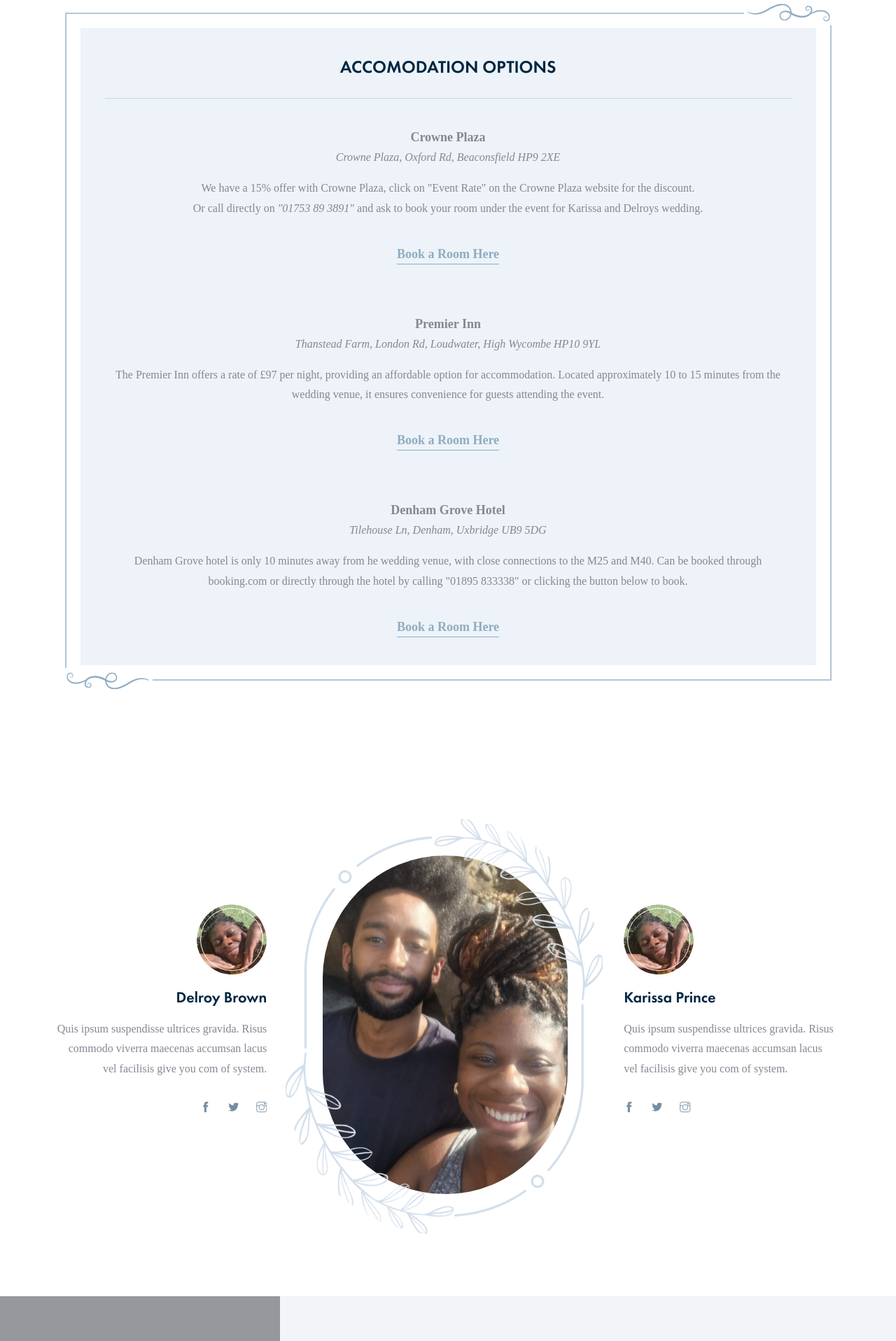
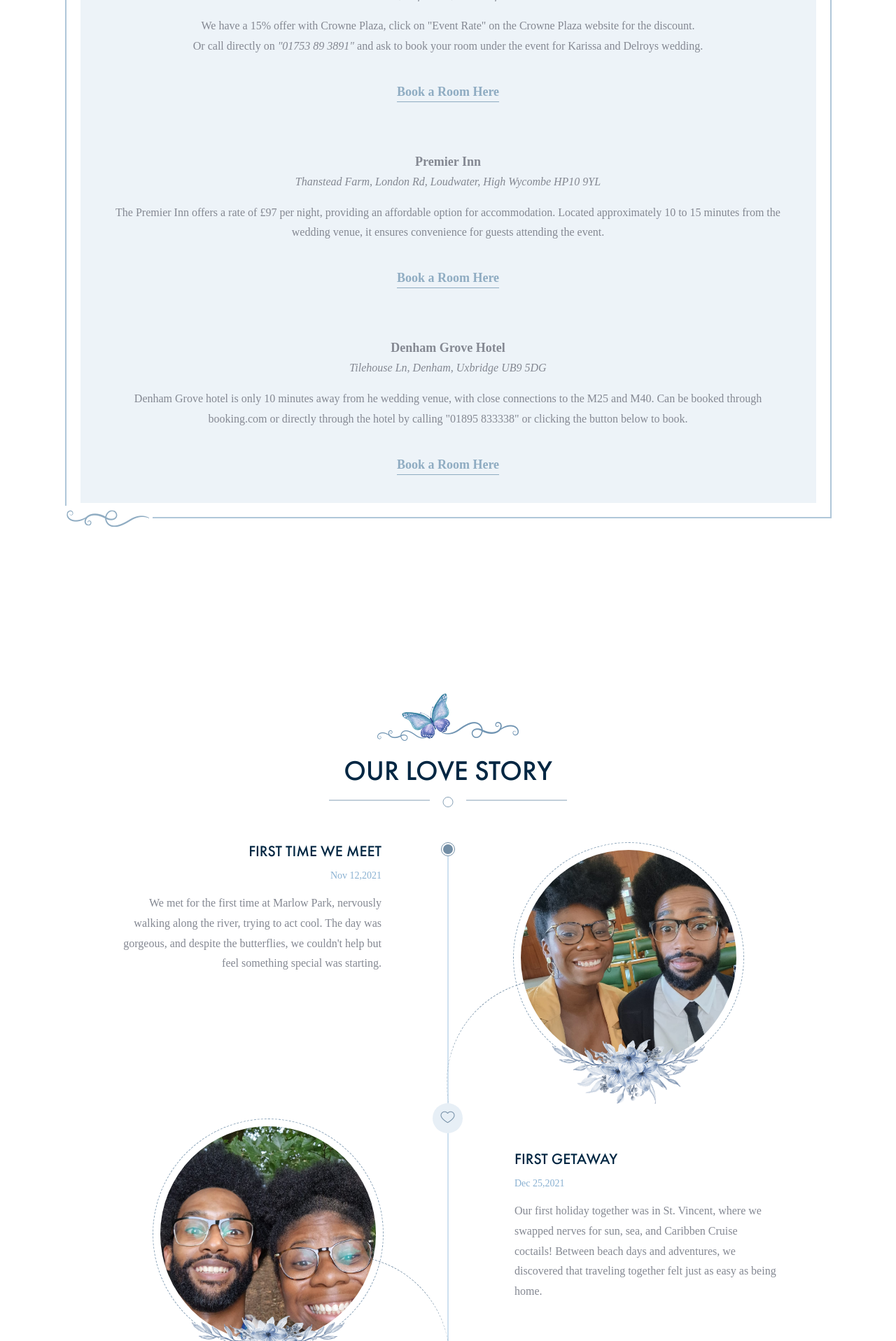
Before and after one commit to DelroyBrown/weddingApp, a Django app: page / in a window 1280 px wide. Shown: the part 2504-4421 px from the top of the page at 70% size. Run offline with Django 5.2, Linux system fonts and the light colour scheme; some libraries are stand-ins or nearby versions; some web fonts are replaced; grey boxes are pictures that could not be loaded.

Commit message:
Updated HTML templates for RSVP email and home page, including changes to layout, content, and image references

```diff
--- a/templates/home/home.html
+++ b/templates/home/home.html
@@ -498,66 +498,8 @@
     </section>
     <!-- end wpo-event-section -->
     <!-- end wpo-wedding-date -->
-    <!-- start couple-section -->
-    <section class="couple-section section-padding" id="couple">
-        <div class="container">
-            <div class="row align-items-center">
-                <div class="col col-xs-12">
-                    <div class="couple-area clearfix">
-                        <div class="text-grid bride">
-                            <div class="couple-img">
-                                <img src="{% static 'images/karisa1.png' %}" alt="">
-                            </div>
-                            <h3>Delroy Brown</h3>
-                            <p>Quis ipsum suspendisse ultrices gravida. Risus commodo viverra maecenas accumsan lacus
-                                vel facilisis give you com of system. </p>
-                            <div class="social">
-                                <ul>
-                                    <li><a href="#"><i class="ti-facebook"></i></a></li>
-                                    <li><a href="#"><i class="ti-twitter-alt"></i></a></li>
-                                    <li><a href="#"><i class="ti-instagram"></i></a></li>
-                                </ul>
-                            </div>
-                        </div>
-                        <div class="middle-couple-pic">
-                            <img src="{% static 'images/delkarissa4.png' %}" alt="">
-                            <div class="frame-img">
-                                <img src="{% static 'images/shape.png' %}" alt="">
-                            </div>
-                        </div>
-                        <div class="text-grid groom">
-                            <div class="couple-img">
-                                <img src="{% static 'images/karisa1.png' %}" alt="">
-                            </div>
-                            <h3>Karissa Prince</h3>
-                            <p>Quis ipsum suspendisse ultrices gravida. Risus commodo viverra maecenas accumsan lacus
-                                vel facilisis give you com of system. </p>
-                            <div class="social">
-                                <ul>
-                                    <li><a href="#"><i class="ti-facebook"></i></a></li>
-                                    <li><a href="#"><i class="ti-twitter-alt"></i></a></li>
-                                    <li><a href="#"><i class="ti-instagram"></i></a></li>
-                                </ul>
-                            </div>
-                        </div>
-                    </div>
-                </div>
-            </div>
-        </div> <!-- end container -->
-    </section>
-    <!-- end couple-section -->
-    <!-- start wpo-video-section -->
-    <section class="wpo-video-section-s2">
-        <h2 class="hidden">some</h2>
-        <div class="wpo-video-item">
-            <div class="wpo-video-img">
-                <img src="assets/images/cta2.jpg" alt="">
-                <a href="https://www.youtube.com/embed/teLhLLlhfzc" class="video-btn" data-type="iframe"><i
-                        class="fi flaticon-play"></i></a>
-            </div>
-        </div>
-    </section>
-    <!-- end wpo-video-section-->
+
+
 
     <!-- start story-section -->
     <section class="story-section section-padding" id="story">
@@ -591,7 +533,7 @@
                             </div>
                             <div class="col col-lg-6 col-12">
                                 <div class="img-holder">
-                                    <img src="{% static 'images/delkarissa2.jpeg' %}" alt class="img img-responsive">
+                                    <img src="{% static 'images/delkarissa2_round.png' %}" alt class="img img-responsive">
                                     <div class="story-shape-img">
                                         <img src="{% static 'images/shape2.png' %}" alt="">
                                     </div>
@@ -601,7 +543,7 @@
                         <div class="row">
                             <div class="col col-lg-6 col-12">
                                 <div class="img-holder right-align-text left-site">
-                                    <img src="{% static 'images/delkarissa5.jpeg' %}" alt class="img img-responsive">
+                                    <img src="{% static 'images/delkarissa5_round.png' %}" alt class="img img-responsive">
                                     <div class="story-shape-img">
                                         <img src="{% static 'images/shape2.png' %}" alt="">
                                     </div>
@@ -648,7 +590,7 @@
                         <div class="row">
                             <div class="col col-lg-6 col-12">
                                 <div class="img-holder video-holder left-site">
-                                    <img src="{% static 'images/delkarissa4.png' %}" alt class="img img-responsive">
+                                    <img src="{% static 'images/delkarissa4_round.png' %}" alt class="img img-responsive">
                                     <div class="story-shape-img">
                                         <img src="{% static 'images/shape2.png' %}" alt="">
                                     </div>
```
Also changed, not shown: other parts of templates/home/home.html (+7 -28 lines), templates/RSVP/emails/invite_email copy.html (added, +66 -0 lines), templates/RSVP/emails/invite_email.html (+27 -25 lines), static/images/1.png (added), static/images/1_again.png (added), static/images/2.png (added), static/images/delkarissa2_round.png (added), static/images/delkarissa3_round.png (added), static/images/delkarissa4_round.png (added), static/images/delkarissa5_round.png (added), static/images/section-title2.png (added).
